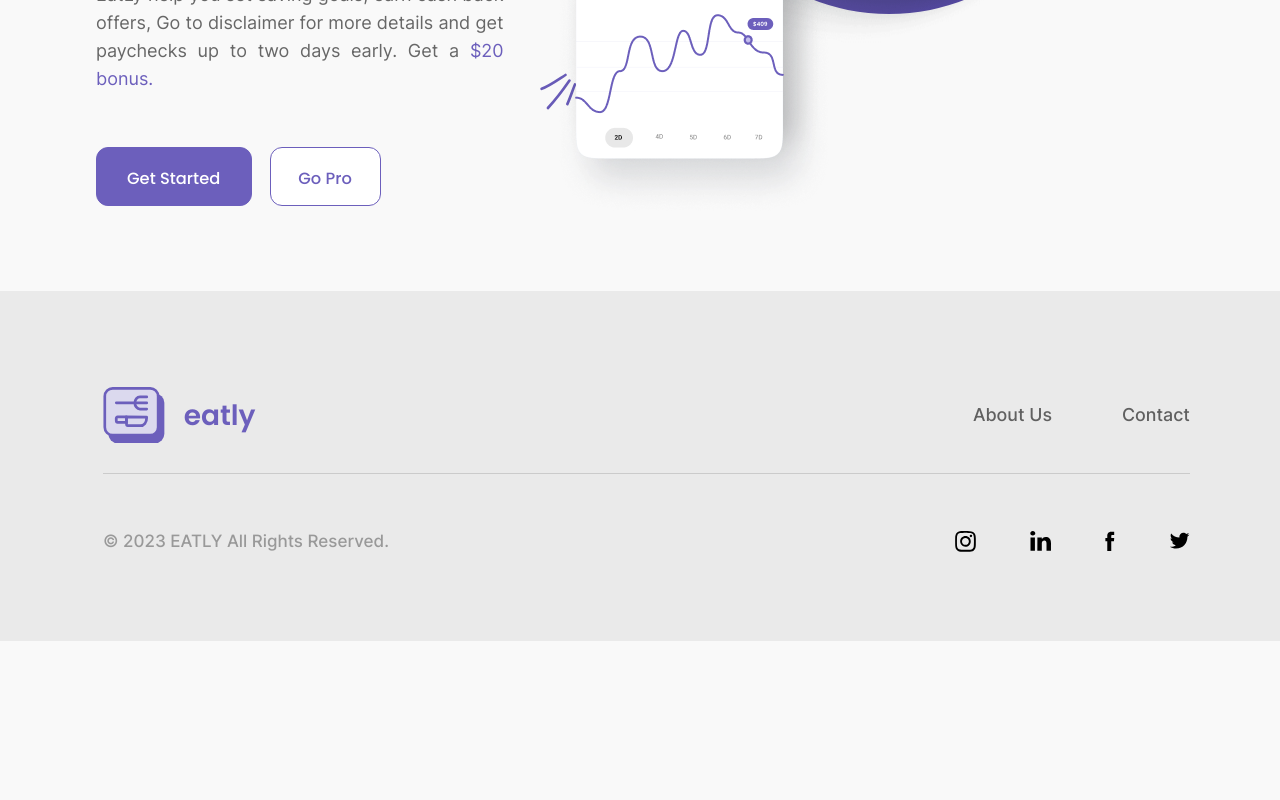
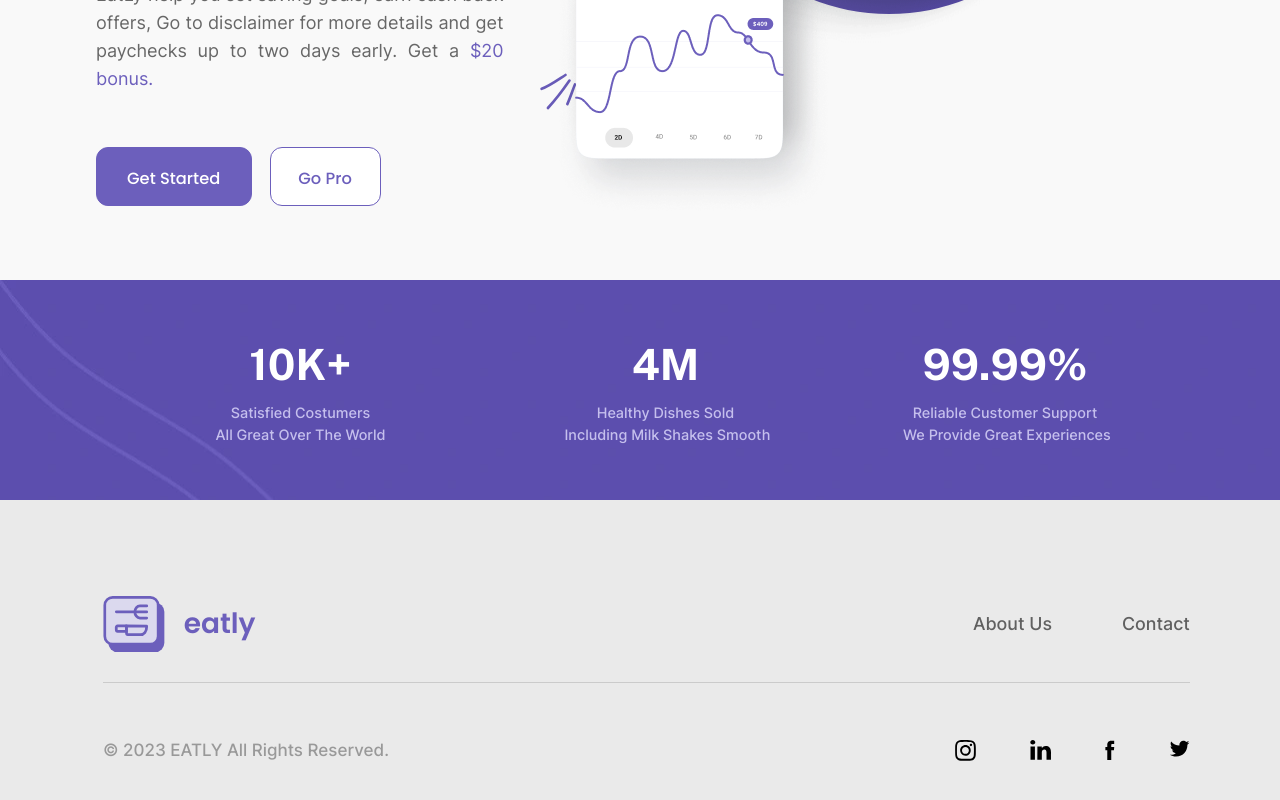
Before and after one commit to MaksimNikolaev/food_store, a React (Create React App) app: page / in a window 1280 px wide. Shown: the part 686-1486 px from the top of the page. Before the commit the page ends 1327 px from the top, so only its background shows below. Built offline with nearby package versions, Linux system fonts and the light colour scheme.

Commit message:
feat: секция с инфографикой

```diff
--- /dev/null
+++ b/src/entities/infographics/index.ts
@@ -0,0 +1 @@
+export { Infographics } from './ui/infographics';
--- /dev/null
+++ b/src/entities/infographics/model/constants.ts
@@ -0,0 +1,17 @@
+export const infographicsData = [
+  {
+    id: 1,
+    title: '10K+',
+    subtitle: 'Satisfied Costumers\n All Great Over The World ',
+  },
+  {
+    id: 2,
+    title: '4M',
+    subtitle: 'Healthy Dishes Sold\n Including Milk Shakes Smooth',
+  },
+  {
+    id: 3,
+    title: '99.99%',
+    subtitle: 'Reliable Customer Support\n We Provide Great Experiences',
+  },
+];
--- /dev/null
+++ b/src/entities/infographics/model/index.ts
@@ -0,0 +1 @@
+export * from './constants';
--- /dev/null
+++ b/src/entities/infographics/ui/infographics.module.css
@@ -0,0 +1,48 @@
+.ifographics {
+  background: #5C4EAE url('../../../shared/assets/images/ifographics_bg.webp') no-repeat;
+  padding: 49px 96px 54.7px;
+}
+
+.list {
+  display: flex;
+  justify-content: space-between;
+  gap: 10px;
+  max-width: 942px;
+  margin: 0 auto;
+}
+
+.list_item {
+  text-align: center;
+  width: 100%;
+}
+
+.list_item:nth-of-type(1) {
+  max-width: 263px;
+}
+
+.list_item:nth-of-type(2) {
+  max-width: 210px;
+}
+
+.list_item:nth-of-type(3) {
+  max-width: 212px;
+}
+
+.title {
+  font-family: var(--font4);
+  font-weight: 700;
+  font-size: 43px;
+  line-height: 1.69;
+  text-align: center;
+  color: var(--white-color);
+}
+
+.subtitle {
+  font-family: var(--third-family);
+  font-weight: 500;
+  font-size: 14.4px;
+  line-height: 1.5;
+  text-align: center;
+  color: #c5bfed;
+  white-space: pre-wrap;
+}
--- /dev/null
+++ b/src/entities/infographics/ui/infographics.tsx
@@ -0,0 +1,19 @@
+import { infographicsData } from '../model';
+import styles from './infographics.module.css';
+
+export const Infographics = () => {
+  return (
+    <section className={styles.ifographics}>
+      <ul className={styles.list}>
+        {
+          infographicsData.map(item => (
+            <li className={styles.list_item}>
+              <strong className={styles.title}>{item.title}</strong>
+              <p className={styles.subtitle}>{item.subtitle}</p>
+            </li>
+          ))
+        }
+      </ul>
+    </section>
+  )
+}
--- a/src/pages/home/home.tsx
+++ b/src/pages/home/home.tsx
@@ -1,4 +1,5 @@
 
+import { Infographics } from '../../entities/infographics';
 import { EnjoyBlock } from '../../widgets/enjoy-block';
 import { Footer } from '../../widgets/footer';
 import { Header } from '../../widgets/header';
@@ -10,6 +11,7 @@ export const Home = () => {
       <Header />
       <main>
         <EnjoyBlock/>
+        <Infographics/>
       </main>
       <Footer />
     </div>
--- a/src/shared/ui/notification/notification.tsx
+++ b/src/shared/ui/notification/notification.tsx
@@ -16,7 +16,7 @@ export const Notification: FC<TNotification> = ({
       <div className={styles.group}>
         <img className={styles.img} src={card.photo} alt='food'></img>
         <div>
-          <h2 className={styles.title}>{card.name}</h2>
+          <h3 className={styles.title}>{card.name}</h3>
           <p className={styles.status}>{card.status}</p>
         </div>
       </div>
--- a/src/widgets/enjoy-block/ui/enjoy-block.module.css
+++ b/src/widgets/enjoy-block/ui/enjoy-block.module.css
@@ -1,6 +1,6 @@
 .container {
   display: flex;
   gap: 37px;
-  padding: 49px 58.52px 85px 96px;
+  padding: 49px 58.52px 74px 96px;
   min-height: 607px;
 }
```
Also changed, not shown: src/shared/assets/images/ifographics_bg.webp (added).
